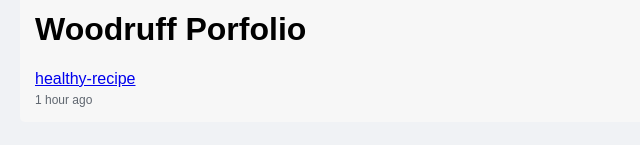
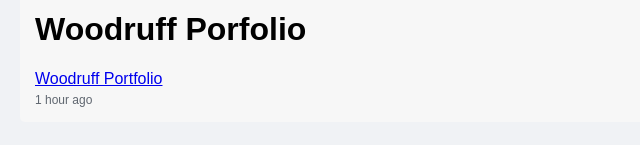
Before and after one commit to Kusa331/Kusa331.github.io, a plain HTML site: page index3.html in a window 1280 px wide. Shown: the part 485-630 px from the top of the page, 0-640 px from the left. Drawn offline with Linux system fonts and the light colour scheme; a script that the page names is missing.

Commit message:
Update index3.html

```diff
--- a/index3.html
+++ b/index3.html
@@ -37,7 +37,7 @@
     </div>
   <div class="fb-post">
  <H1>Woodruff Porfolio</H1>
-     <a href="Woodruff Porfolio/Woodruff Porfolio/index.html">healthy-recipe</a>
+     <a href="Woodruff Porfolio/Woodruff Porfolio/index.html">Woodruff Portfolio</a>
     <span>1 hour ago</span>
       </div>
 </html>
```
